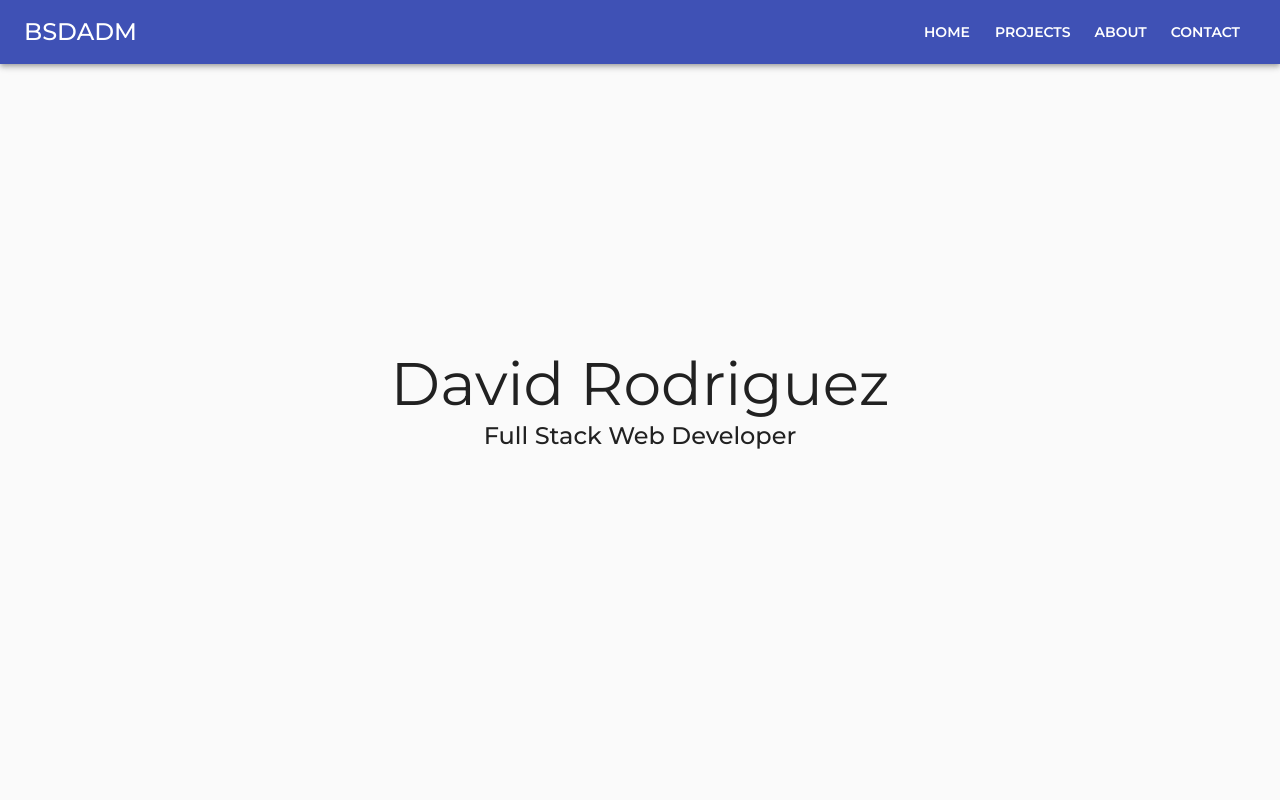
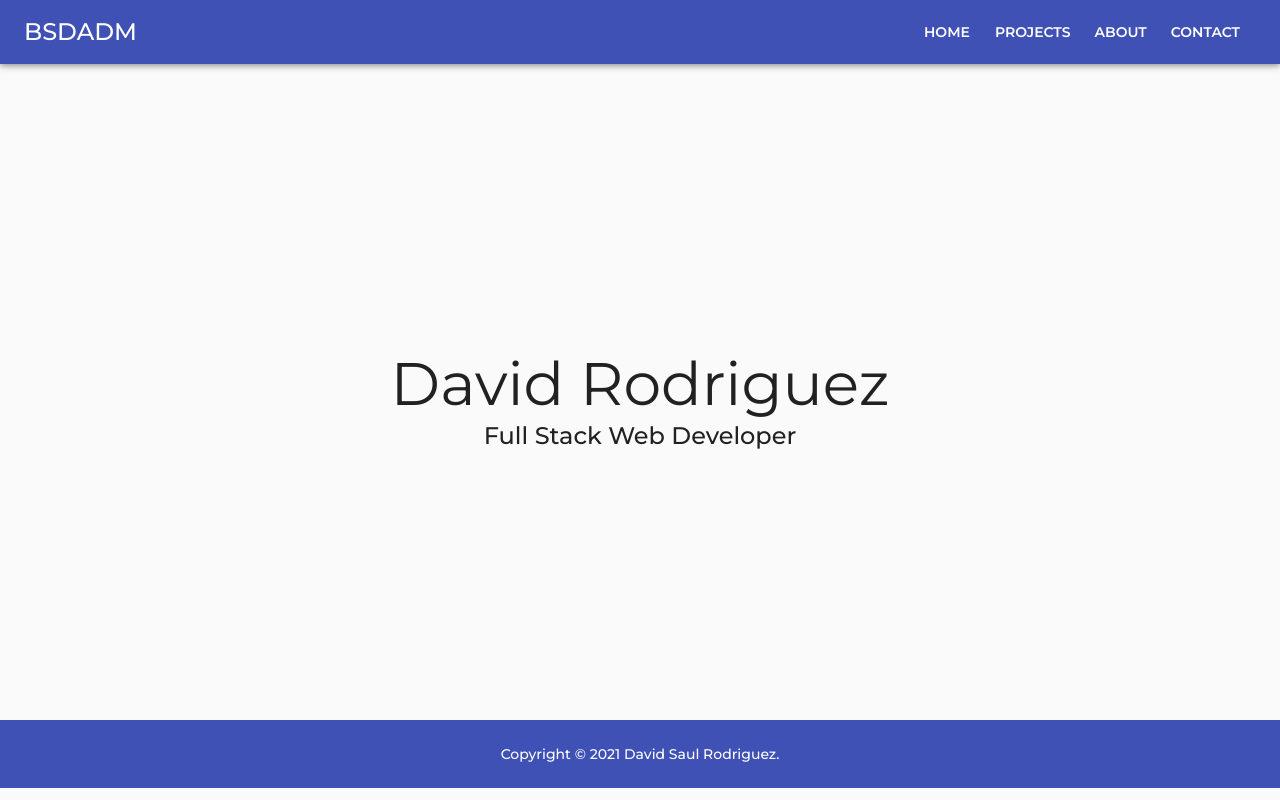
Before and after one commit to davidsaulrodriguez/davidsaulrodriguez.github.io, a React (Create React App) app: page / in a window 1280 px wide. Built offline with nearby package versions, Linux system fonts and the light colour scheme.

Commit message:
add custom footer component to App.jsx

```diff
--- a/src/App.jsx
+++ b/src/App.jsx
@@ -3,6 +3,7 @@ import Home from './pages/Home/Home';
 import Projects from './pages/Projects/Projects';
 import Contact from './pages/Contact/Contact';
 import About from './pages/About/About';
+import Footer from './components/Footer/Footer';
 import { Route, Switch } from 'react-router-dom';
 import {
   CssBaseline,
@@ -48,6 +49,7 @@ function App() {
             />
           </Switch>
         </Container>
+        <Footer />
       </ThemeProvider>
     </>
   );
--- /dev/null
+++ b/src/components/Footer/Footer.jsx
@@ -0,0 +1,28 @@
+import React from 'react';
+import { Container, Typography, Link } from '@material-ui/core';
+import useStyles from './styles';
+
+function Copyright() {
+  return (
+    <Typography variant='body2'>
+      {'Copyright © '} {new Date().getFullYear()}{' '}
+      <Link color='inherit' href='https://bsdadm.com/'>
+        David Saul Rodriguez
+      </Link>
+      {'.'}
+    </Typography>
+  );
+}
+
+const Footer = () => {
+  const classes = useStyles();
+  return (
+    <footer className={classes.footer}>
+      <Container maxWidth='sm'>
+        <Copyright />
+      </Container>
+    </footer>
+  );
+};
+
+export default Footer;
--- /dev/null
+++ b/src/components/Footer/styles.js
@@ -0,0 +1,16 @@
+import { makeStyles } from '@material-ui/core/styles';
+
+const useStyles = makeStyles((theme) => ({
+  footer: {
+    padding: theme.spacing(3),
+    textAlign: 'center',
+    marginTop: 'auto',
+    color: 'white',
+    backgroundColor:
+      theme.palette.type === 'light'
+        ? theme.palette.primary.main
+        : theme.palette.primary.dark,
+  },
+}));
+
+export default useStyles;
```
